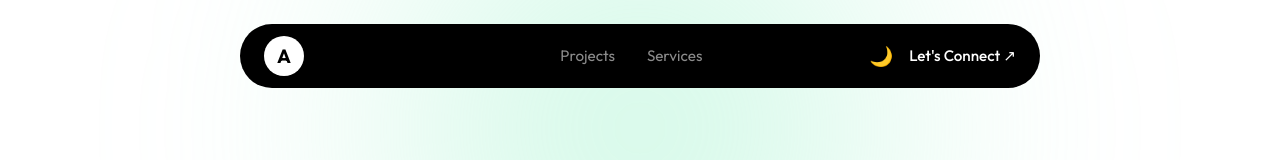
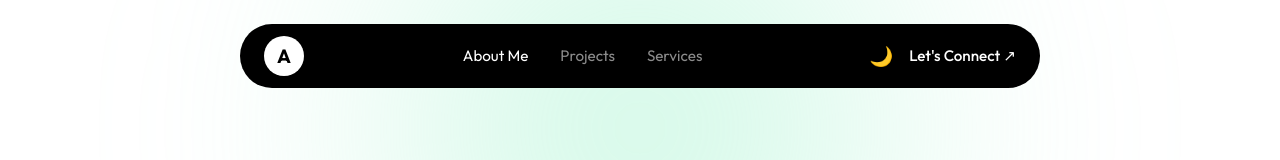
Before and after one commit to triard13/triard, a Next.js app: page / in a window 1280 px wide. In both pictures the pointer is over the link "About Me". Shown: the top 160 px of the page. Built offline with nearby package versions, Linux system fonts and the light colour scheme.

Commit message:
feat: initialize global styles and theme configuration with layout components

```diff
--- a/src/app/globals.css
+++ b/src/app/globals.css
@@ -137,7 +137,7 @@
 }
 
 .nav-links a:hover {
-  color: var(--text-primary);
+  color: var(--nav-text);
 }
 
 .nav-logo {
```
